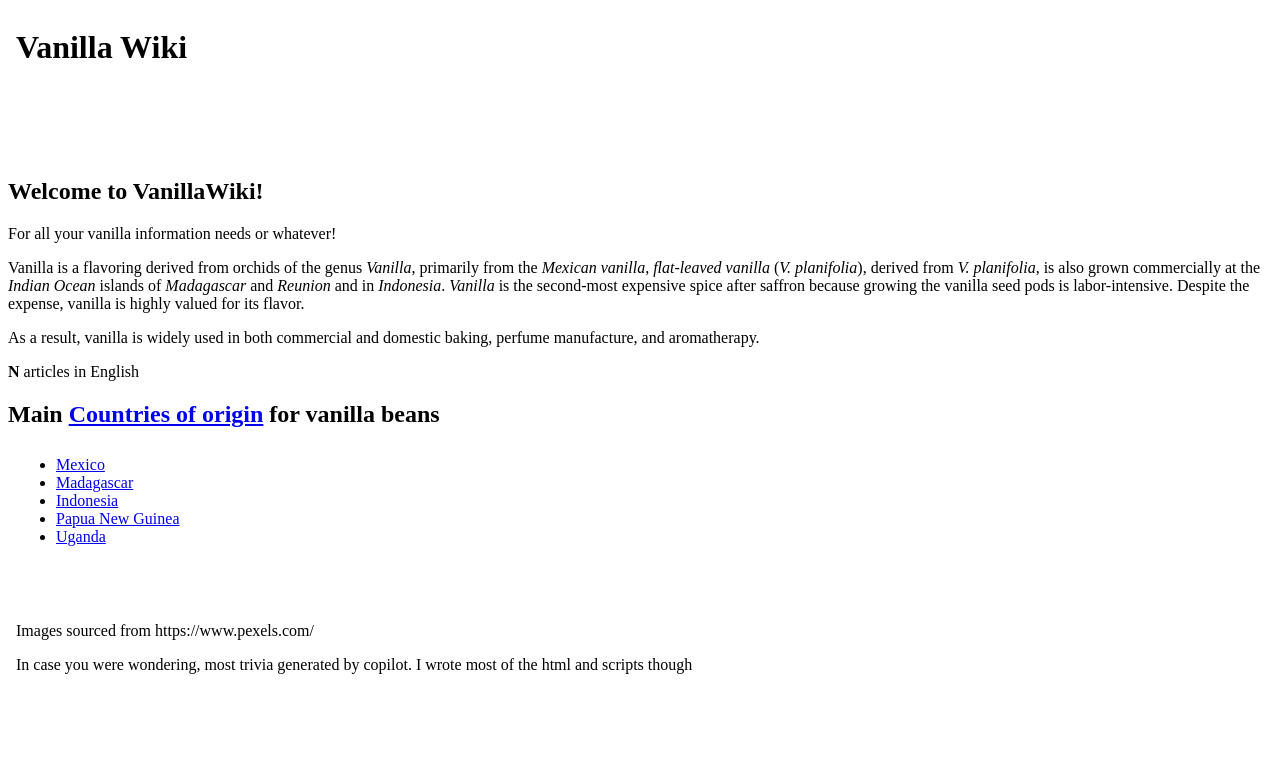
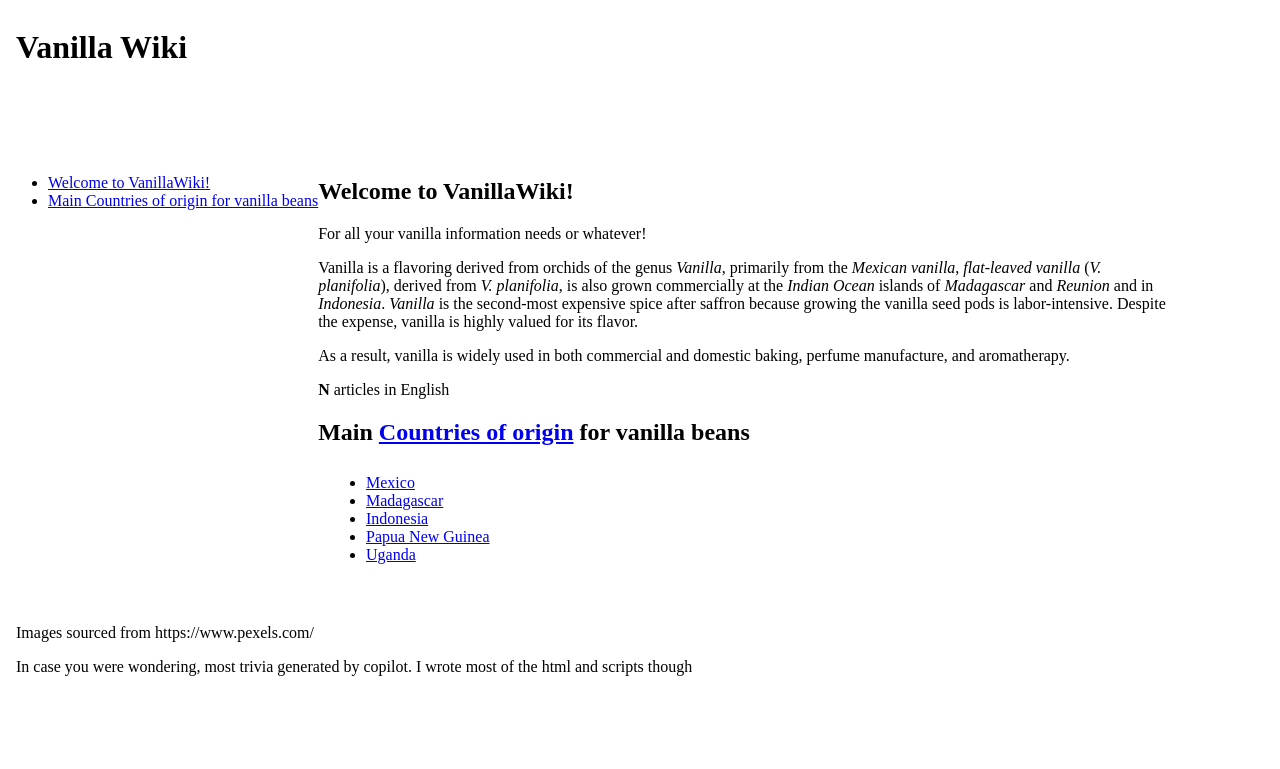
Before and after one commit to Master-Mind/VanillaWiki, a plain HTML site: page static/index.html in a window 1280 px wide. Drawn offline with Linux system fonts and the light colour scheme; no server answers.

Commit message:
Added grid layout

```diff
--- a/static/index.html
+++ b/static/index.html
@@ -13,9 +13,21 @@
             console.error(error);
         });
     </script>
+    <link rel="stylesheet" href="style.css">
 </head>
+
 <body>
+<main>
+    <header>
         <iframe src="Common/SiteHeader.html" frameborder="0"></iframe>
+    </header>
+    <nav>
+        <ul>
+            <li><a href="#">Welcome to VanillaWiki!</a></li>
+            <li><a href="#">Main Countries of origin for vanilla beans</a></li>
+        </ul>
+    </nav>
+    <article>
         <h2>Welcome to VanillaWiki!</h2>
         <p>For all your vanilla information needs or whatever!</p>
         <p>Vanilla is a flavoring derived from orchids of the genus <i>Vanilla</i>, primarily from the <i>Mexican vanilla</i>, <i>flat-leaved vanilla</i> (<i>V. planifolia</i>), derived from <i>V. planifolia</i>, is also grown commercially at the <i>Indian Ocean</i> islands of <i>Madagascar</i> and <i>Reunion</i> and in <i>Indonesia</i>. <i>Vanilla</i> is the second-most expensive spice after saffron because growing the vanilla seed pods is labor-intensive. Despite the expense, vanilla is highly valued for its flavor.</p>
@@ -23,5 +35,10 @@
         <p><b id="numArticles">N</b> articles in English</p>
         <h2>Main <a href="Articles/Countries/countries.html">Countries of origin</a> for vanilla beans</h2>
         <iframe src="Common/countryList.html" frameborder="0"></iframe>
-<p></p><iframe src="Common/SiteFooter.html" frameborder="0" scrolling="no" width="720"/>
+    </article>
+
+    <footer>
+        <iframe src="Common/SiteFooter.html" frameborder="0" scrolling="no" width="720"/>
+    </footer>
+</main>
 </body>
--- /dev/null
+++ b/static/style.css
@@ -0,0 +1,23 @@
+main{
+    display:    grid;
+    grid-template-areas:
+    "header header    header"
+    "nav    article   aside"
+    "footer footer    footer";
+}
+
+header{
+    grid-area: header;
+}
+nav{
+    grid-area: nav;
+}
+article{
+    grid-area: article;
+}
+aside{
+    grid-area: aside;
+}
+footer{
+    grid-area: footer;
+}
```
Lines whose indentation alone changed are shown as unchanged.
